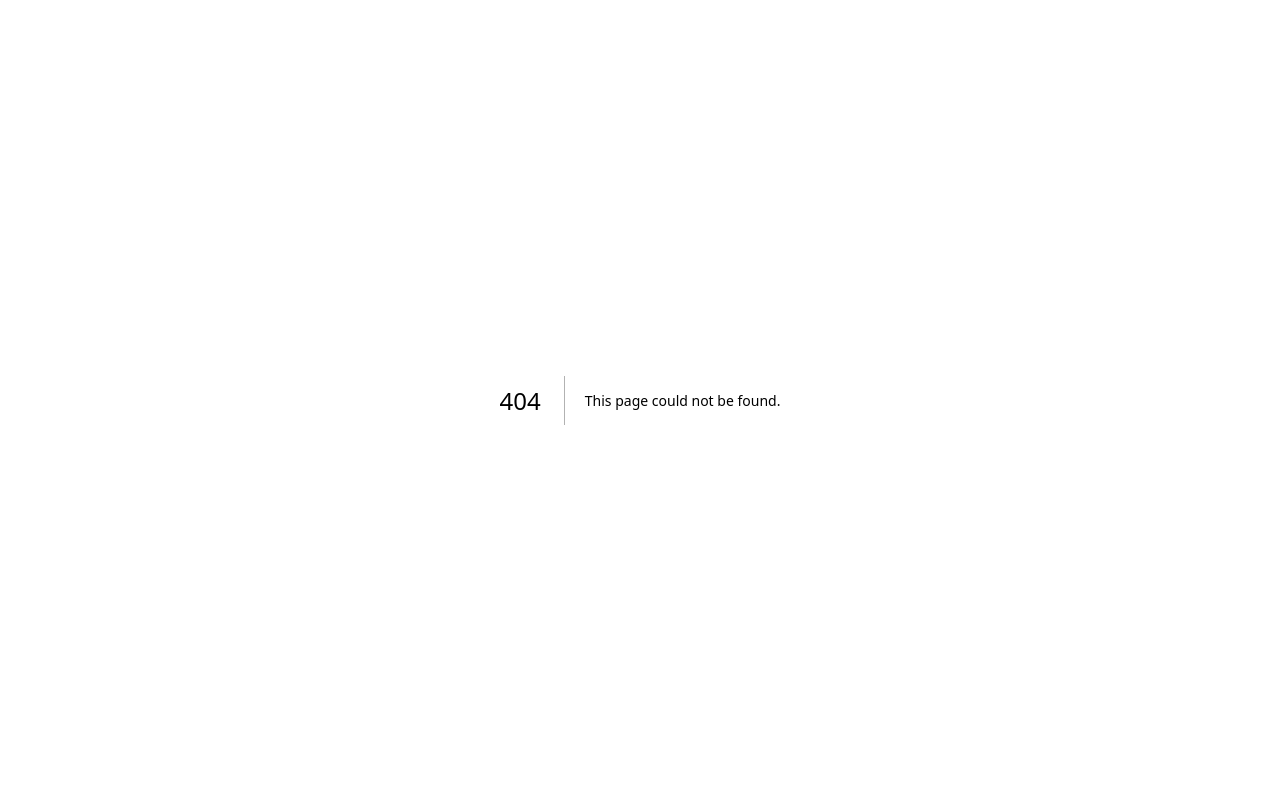
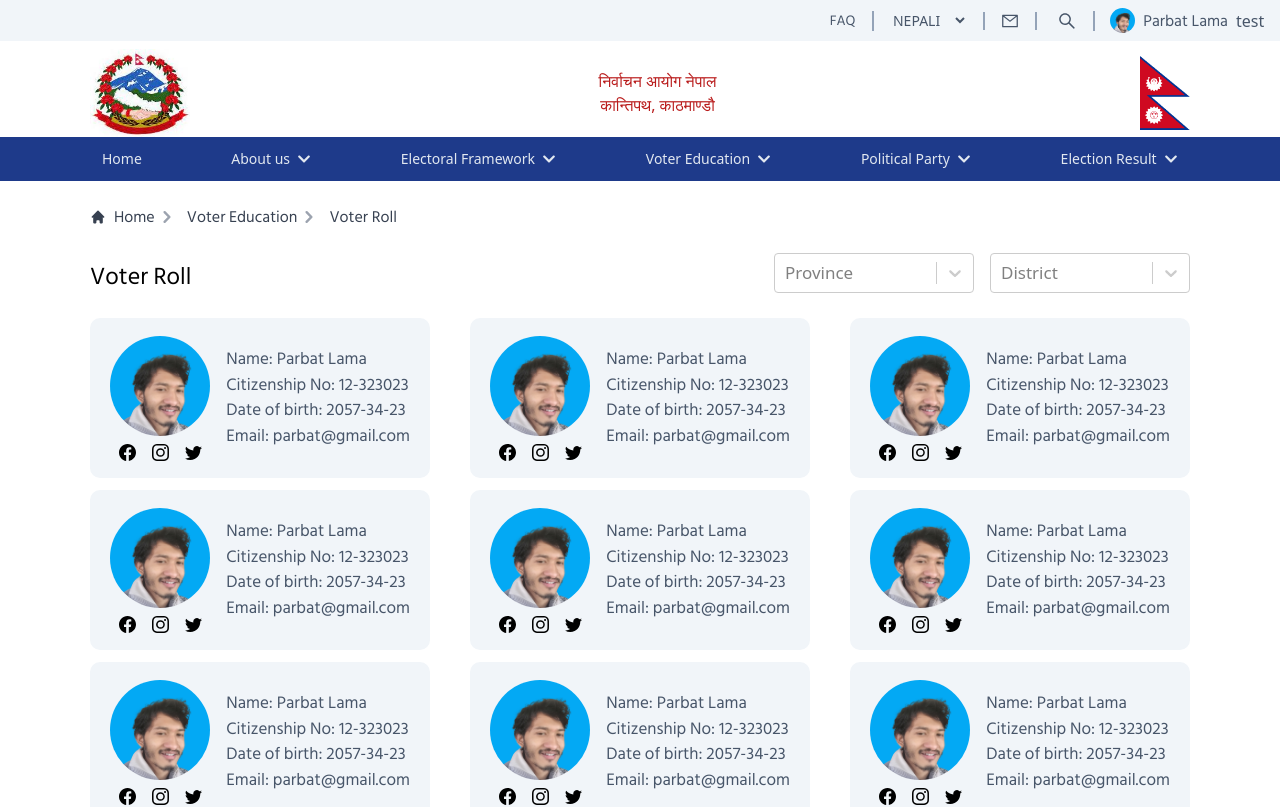
Before and after one commit to lamaparbat/BLOCKCHAIN-ELECTION-DAPP, a Next.js app in the folder client/: page /voter-education/voter-roll in a window 1280 px wide. Before the commit this address had no page. Shown: the top 807 px of the page. Built offline with nearby package versions, Linux system fonts and the light colour scheme.

Commit message:
voter poll ui added

```diff
--- a/client/components/BreadCrumb.tsx
+++ b/client/components/BreadCrumb.tsx
@@ -10,7 +10,7 @@
  }
 
  return (
-  <div className="flex justify-start items-center text-[18px]">
+  <div className="flex justify-start items-center text-[16px]">
    <div className="inline-flex items-center">
     <span onClick={changeRoute} className="inline-flex items-center font-medium text-gray-700 hover:text-gray-900 dark:text-gray-400 dark:hover:text-white cursor-pointer text-md">
      <svg className="w-4 h-4 mr-2" fill="currentColor" viewBox="0 0 20 20" xmlns="http://www.w3.org/2000/svg"><path d="M10.707 2.293a1 1 0 00-1.414 0l-7 7a1 1 0 001.414 1.414L4 10.414V17a1 1 0 001 1h2a1 1 0 001-1v-2a1 1 0 011-1h2a1 1 0 011 1v2a1 1 0 001 1h2a1 1 0 001-1v-6.586l.293.293a1 1 0 001.414-1.414l-7-7z"></path></svg>
--- /dev/null
+++ b/client/components/UserCard.tsx
@@ -0,0 +1,32 @@
+import React from 'react';
+import Avatar from './Avatar';
+import { BsFacebook, BsInstagram, BsTwitter } from 'react-icons/bs';
+import { UserCardStruct } from '../interfaces';
+
+const UserCard: React.FC<UserCardStruct> = (props): React.ReactElement => {
+ const {
+  details: { citizenship, name, dob, profileSrc, education, address, contact, email },
+  type
+ } = props;
+
+ return (
+  <div className='card flex justify-around items-center h-[160px] w-[340px] px-3 mb-3  max-[500px]:w-[500px] max-[400px]:w-full bg-slate-100 rounded-[10px] cursor-pointer hover:drop-shadow-md hover:bg-red-200 transition ease-in-out'>
+   <div className='col1 flex-col justify'>
+    <Avatar src={profileSrc} className={''} alt={'img'} size={'xl'} border={0} />
+    <div className='social__media flex justify-center mt-2'>
+     <BsFacebook className='cursor-pointer hover:text-md hover:text-red-500 hover:animate-bounce' />
+     <BsInstagram className='mx-4 cursor-pointer hover:text-md hover:text-red-500 hover:animate-bounce' />
+     <BsTwitter className='cursor-pointer hover:text-md hover:text-red-500 hover:animate-bounce' />
+    </div>
+   </div>
+   <div className='col2'>
+    <p>Name: {name}</p>
+    <p>Citizenship No: {citizenship}</p>
+    <p>Date of birth: {dob}</p>
+    <p>Email: {email}</p>
+   </div>
+  </div>
+ )
+}
+
+export default UserCard;
--- a/client/constants/index.js
+++ b/client/constants/index.js
@@ -114,7 +114,6 @@
  { label: 'Province Election', value: '/election-result/province' },
  { label: 'Local Election', value: '/election-result/local' }]
 const voterItems = [
- { label: "Resource material", value: '/voter-education/resource-material' },
  { label: 'Voter Eligibility', value: '/voter-education/voter-eligibility' },
  { label: 'Voter Roll', value: '/voter-education/voter-roll' },
  { label: 'Voter Registration', value: '/voter-education/voter-registration' },
--- a/client/package.json
+++ b/client/package.json
@@ -23,7 +23,7 @@
     "react-dom": "18.2.0",
     "react-icons": "^4.6.0",
     "react-redux": "^8.0.5",
-    "react-select": "^5.6.1",
+    "react-select": "^5.7.0",
     "typescript": "4.9.3"
   },
   "devDependencies": {
--- a/client/pages/voter-education/voter-eligibility.tsx
+++ b/client/pages/voter-education/voter-eligibility.tsx
@@ -16,7 +16,7 @@
    <div className='w-full flex justify-center'>
     <div className={`${responsive} flex justify-between rounded-1 flex-wrap text-[17px]`}>
      <p className='text-black'>Voter registration is one of the main functions of the Commission. The registration is fully based on technology and biometrics. ECN has the following features/ className='text-black-300'rovisions for voter registration:</p>
-     <h1 className='mt-4 mb-2'><b>About Voter Registration</b></h1>
+     <h2 className='mt-4 mb-2'><b>About Voter Registration</b></h2>
      <div className='text-black font-normal'>
       <p className='my-3 text-black'>Voter registration is continuous throughout the year.</p>
       Nepalese citizen aged 16 or above can register their names in the voter roll in all the 77 District Election Offices
--- /dev/null
+++ b/client/pages/voter-education/voter-roll.tsx
@@ -0,0 +1,58 @@
+import React from 'react';
+import Select from 'react-select';
+import Navbar from '../../components/Navbar';
+import BreadCrumb from '../../components/BreadCrumb';
+import { responsive } from '../../constants';
+import UserCard from '../../components/UserCard';
+
+const Details: React.FC = (): React.ReactElement => {
+ const userDetails = {
+  citizenship: "12-323023",
+  name: "Parbat Lama",
+  dob: "2057-34-23",
+  profileSrc: "/images/parbat.png",
+  education: "Bsc Computer Science",
+  district: "Kathmandu",
+  address: "Kapan, Kathmandu",
+  contact: "9818232343",
+  email: "parbat@gmail.com"
+ }
+
+ return (
+  <div className='mb-[50px]'>
+   <Navbar /><br />
+   <div className='w-full flex justify-center px-5'>
+    <div className={`${responsive} flex justify-start rounded-1`}>
+     <BreadCrumb routes={["Voter Education", ["Voter Roll"]]} />
+    </div>
+   </div><br />
+   <div className='w-full flex justify-center px-5'>
+    <div className={`${responsive} text-[17px]`}>
+     <div className='title___bar flex justify-between items-center'>
+      <p className='text-2xl text-black mt-2'>Voter Roll</p>
+      <div className='flex'>
+       <Select className='w-[200px] mr-4' options={[{ label: "Province 1", value: "Province 1" }]} placeholder={<div>Province</div>} />
+       <Select className='w-[200px]' options={[{ label: "District", value: "District" }]} placeholder={<div>District</div>} />
+      </div>
+     </div><br />
+     <div className='voter__container flex flex-wrap justify-between'>
+      <UserCard details={userDetails} type="voter" />
+      <UserCard details={userDetails} type="voter" />
+      <UserCard details={userDetails} type="voter" />
+      <UserCard details={userDetails} type="voter" />
+      <UserCard details={userDetails} type="voter" />
+      <UserCard details={userDetails} type="voter" />
+      <UserCard details={userDetails} type="voter" />
+      <UserCard details={userDetails} type="voter" />
+      <UserCard details={userDetails} type="voter" />
+      <UserCard details={userDetails} type="voter" />
+      <UserCard details={userDetails} type="voter" />
+      <UserCard details={userDetails} type="voter" />
+     </div>
+    </div>
+   </div>
+  </div >
+ )
+}
+
+export default Details;
```
Also changed, not shown: client/interfaces/index.tsx (+24 -5 lines), 1 other file (tests, documents, lock files or other folders).
